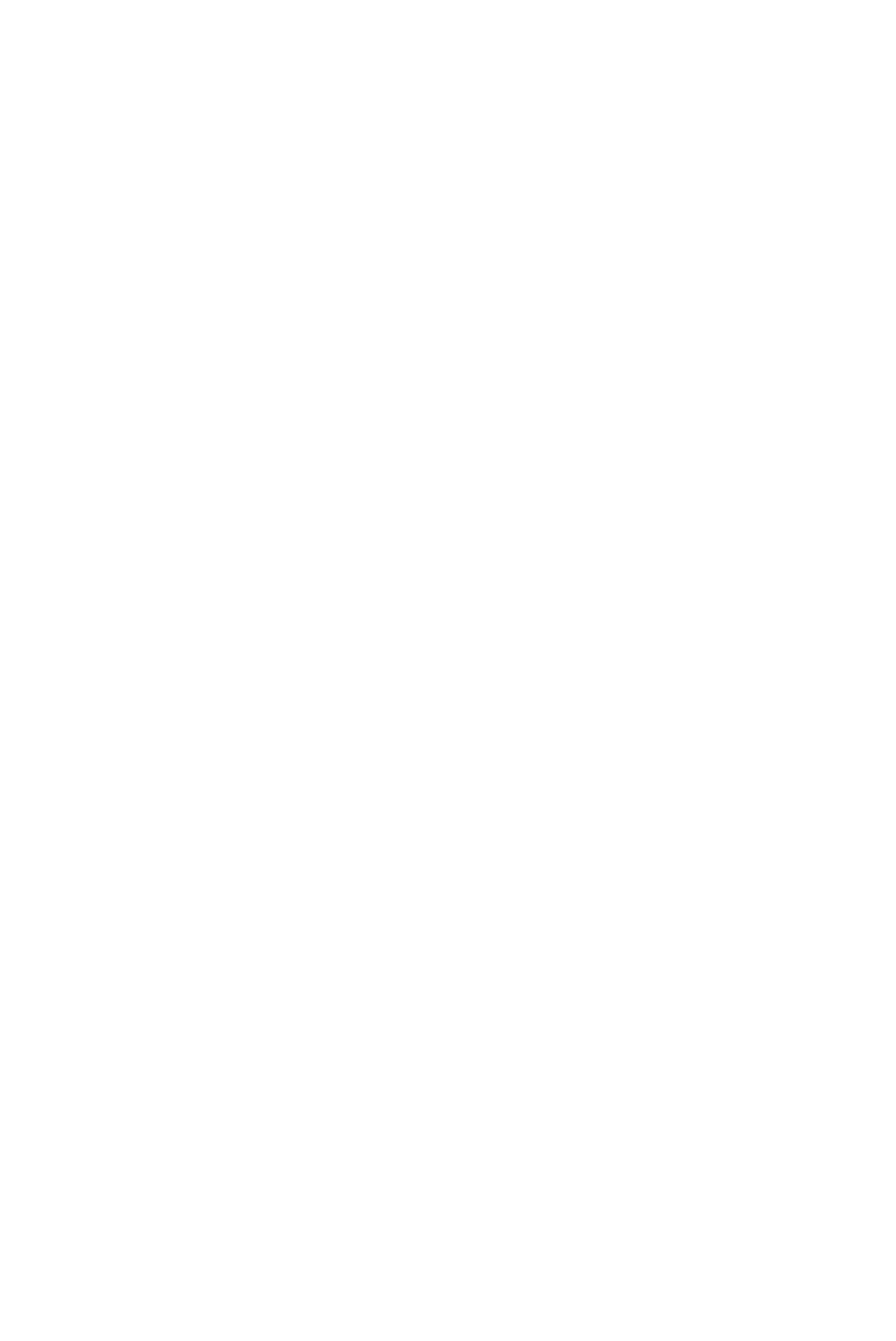
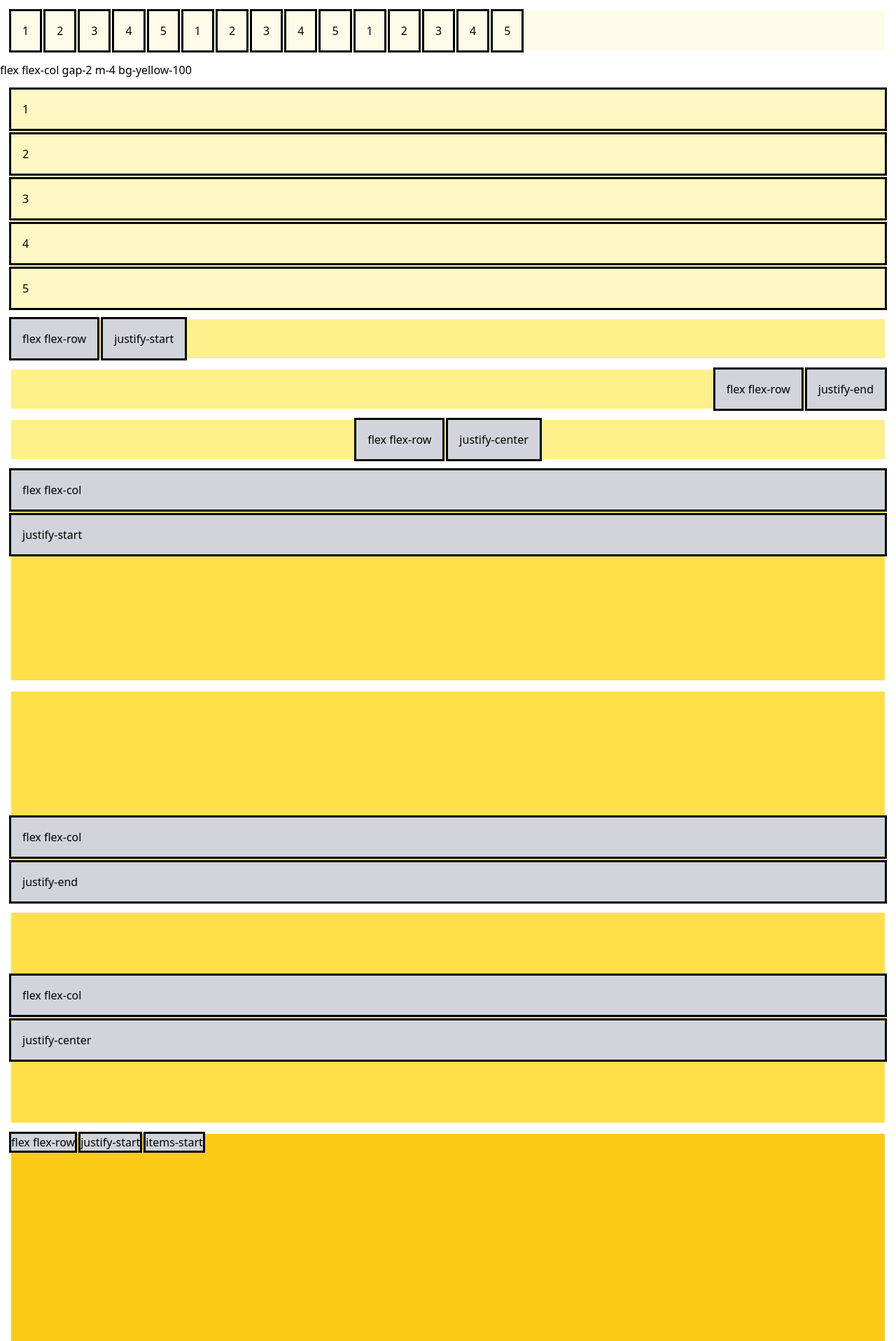
Before and after one commit to LisaMandarin/react-tasks, a React (Vite) app: page /flex/flexdemo in a window 1280 px wide. Before the commit this address had no page. Shown: the part 24-1940 px from the top of the page at 70% size. Before the commit the page ends 800 px from the top, so only its background shows below. Built offline with nearby package versions, Linux system fonts and the light colour scheme.

Commit message:
flexbox demo done

```diff
--- a/src/App.jsx
+++ b/src/App.jsx
@@ -4,6 +4,7 @@ import { Home } from "./Home"
 import { Callback } from "./useCallback/Callback"
 import { PositionDemo } from "./position/PositionDemo"
 import { DisplayDemo } from "./display/DisplayDemo"
+import { FlexDemo } from "./Flex/FlexDemo"
 
 export default function App() {
   return (
@@ -14,6 +15,7 @@ export default function App() {
         <Route path="/useCallback/callback" element={<Callback />} />
         <Route path="/position/positiondemo" element={< PositionDemo/>} />
         <Route path="/display/displaydemo" element={<DisplayDemo />}/>
+        <Route path="/flex/flexdemo" element={<FlexDemo />}/>
       </Routes>
     </>
   )
--- /dev/null
+++ b/src/Flex/FlexDemo.jsx
@@ -0,0 +1,124 @@
+import { Typography } from "antd"
+import { useEffect, useState } from "react"
+const { Link } = Typography
+
+export function FlexDemo() {
+    const [ divArray, setDivArray ] = useState([])
+    useEffect(() => {
+        setDivArray(Array.from({length: 5}, (_, i) => i+1))
+        // Array.from takes an object and mapFn as params
+        // Array.from(object, mapFunction, thisValue)
+    }, [])
+
+    return (
+        <div>
+            <div>flex gap-2 m-4 bg-yellow-50 flex-wrap</div>
+            <div className="flex gap-2 m-4 bg-yellow-50 flex-wrap">
+                {divArray && divArray.map((number) => (
+                    <div key={number} className="outline p-4">
+                        {number}
+                    </div>
+                ))}
+                {divArray && divArray.map((number) => (
+                    <div key={number} className="outline p-4">
+                        {number}
+                    </div>
+                ))}
+                {divArray && divArray.map((number) => (
+                    <div key={number} className="outline p-4">
+                        {number}
+                    </div>
+                ))}
+            </div>
+            <div>flex flex-col gap-2 m-4 bg-yellow-100</div>
+            <div className="flex flex-col gap-2 m-4 bg-yellow-100">
+                {divArray && divArray.map((number) => (
+                    <div key={number} className="outline p-4">
+                        {number}
+                    </div>
+                ))}
+            </div>
+            <div className="bg-yellow-200 flex justify-start gap-2 m-4">
+                <div className="bg-gray-300 p-4 outline">flex flex-row</div>
+                <div className="bg-gray-300 p-4 outline">justify-start</div>
+            </div>
+            <div className="bg-yellow-200 flex justify-end gap-2 m-4">
+                <div className="bg-gray-300 p-4 outline">flex flex-row</div>
+                <div className="bg-gray-300 p-4 outline">justify-end</div>
+            </div>
+            <div className="bg-yellow-200 flex justify-center gap-2 m-4">
+                <div className="bg-gray-300 p-4 outline">flex flex-row</div>
+                <div className="bg-gray-300 p-4 outline">justify-center</div>
+            </div>
+            <div className="bg-yellow-300 flex flex-col justify-start-start h-[300px] gap-2 m-4">
+                <div className="bg-gray-300 p-4 outline">flex flex-col</div>
+                <div className="bg-gray-300 p-4 outline">justify-start</div>
+            </div>
+            <div className="bg-yellow-300 flex flex-col justify-end h-[300px] gap-2 m-4">
+                <div className="bg-gray-300 p-4 outline">flex flex-col</div>
+                <div className="bg-gray-300 p-4 outline">justify-end</div>
+            </div>
+            <div className="bg-yellow-300 flex flex-col justify-center h-[300px] gap-2 m-4">
+                <div className="bg-gray-300 p-4 outline">flex flex-col</div>
+                <div className="bg-gray-300 p-4 outline">justify-center</div>
+            </div>
+            <div className="bg-yellow-400 h-[300px] flex flex-row justify-start items-start gap-2 m-4">
+                <div className="outline bg-gray-300">flex flex-row</div>
+                <div className="outline bg-gray-300">justify-start</div>
+                <div className="outline bg-gray-300">items-start</div>
+            </div>
+            <div className="bg-yellow-400 h-[300px] flex flex-row justify-start items-end gap-2 m-4">
+                <div className="outline bg-gray-300">flex flex-row</div>
+                <div className="outline bg-gray-300">justify-start</div>
+                <div className="outline bg-gray-300">items-end</div>
+            </div>
+            <div className="bg-yellow-400 h-[300px] flex flex-row justify-start items-center gap-2 m-4">
+                <div className="outline bg-gray-300">flex flex-row</div>
+                <div className="outline bg-gray-300">justify-start</div>
+                <div className="outline bg-gray-300">items-center</div>
+            </div>
+            <div className="bg-yellow-400 h-[300px] flex flex-row justify-start items-stretch gap-2 m-4">
+                <div className="outline bg-gray-300">flex flex-row</div>
+                <div className="outline bg-gray-300">justify-start</div>
+                <div className="outline bg-gray-300">items-stretch</div>
+            </div>
+            <div className="bg-yellow-500 h-[300px] flex flex-row justify-center items-center gap-2 m-4 relative">
+                <span className="absolute top-0 left-0">flex flex-row justify-center items-center gap-2 m-4</span>
+                {divArray && divArray.map((number) => (
+                    <div key={number} className="bg-gray-300 outline">
+                        {number}.
+                        <span>ABC</span>
+                    </div>
+                ))}
+            </div>
+            <div className="bg-yellow-600 h-[200px] flex flex-col justify-end items-start m-4 relative">
+                <div className="absolute top-0 left-0">flex flex-col justify-end items-start m-4</div>
+                { divArray && divArray.map((number) => (
+                    <div key={number} className="outline bg-gray-300">
+                        {number}.
+                        <span>ABCDE</span>
+                    </div>
+                ))}
+            </div>
+            <div className="bg-yellow-600 h-[200px] flex flex-col justify-end items-end m-4 relative">
+                <div className="absolute top-0 left-0">flex flex-col justify-end items-end m-4</div>
+                { divArray && divArray.map((number) => (
+                    <div key={number} className="outline bg-gray-300">
+                        {number}.
+                        <span>ABCDE</span>
+                    </div>
+                ))}
+            </div>
+            <div className="bg-yellow-600 h-[200px] flex flex-col justify-end items-center m-4 relative">
+                <div className="absolute top-0 left-0">flex flex-col justify-end items-center m-4</div>
+                { divArray && divArray.map((number) => (
+                    <div key={number} className="outline bg-gray-300">
+                        {number}.
+                        <span>ABCDE</span>
+                    </div>
+                ))}
+            </div>
+            <Link href="/" className="block text-center m-4">Home</Link>
+        </div>
+    )
+}
--- a/src/Home.jsx
+++ b/src/Home.jsx
@@ -6,7 +6,8 @@ export function Home() {
         {path: "/to-do-list/todolist", name: "Todo List"},
         {path: "/useCallback/callback", name: "useCallback"},
         {path: "/position/positiondemo", name: "Position"},
-        {path: "/display/displaydemo", name: "Display"}
+        {path: "/display/displaydemo", name: "Display"},
+        {path: "/flex/flexdemo", name: 'Flexbox'}
     ]
     return (
         <div className="flex flex-row gap-2 m-4">
--- a/src/output.css
+++ b/src/output.css
@@ -702,6 +702,10 @@ video {
   margin: 0.75rem;
 }
 
+.m-1 {
+  margin: 0.25rem;
+}
+
 .mx-3 {
   margin-left: 0.75rem;
   margin-right: 0.75rem;
@@ -880,12 +884,36 @@ video {
   flex-wrap: wrap;
 }
 
+.items-start {
+  align-items: flex-start;
+}
+
 .items-end {
   align-items: flex-end;
 }
 
 .items-center {
   align-items: center;
+}
+
+.items-baseline {
+  align-items: baseline;
+}
+
+.items-stretch {
+  align-items: stretch;
+}
+
+.justify-normal {
+  justify-content: normal;
+}
+
+.justify-start {
+  justify-content: flex-start;
+}
+
+.justify-end {
+  justify-content: flex-end;
 }
 
 .justify-center {
@@ -896,8 +924,16 @@ video {
   justify-content: space-between;
 }
 
+.justify-stretch {
+  justify-content: stretch;
+}
+
 .gap-2 {
   gap: 0.5rem;
+}
+
+.gap-1 {
+  gap: 0.25rem;
 }
 
 .border {
@@ -949,6 +985,46 @@ video {
   background-color: rgb(161 98 7 / var(--tw-bg-opacity));
 }
 
+.bg-yellow-50 {
+  --tw-bg-opacity: 1;
+  background-color: rgb(254 252 232 / var(--tw-bg-opacity));
+}
+
+.bg-yellow-100 {
+  --tw-bg-opacity: 1;
+  background-color: rgb(254 249 195 / var(--tw-bg-opacity));
+}
+
+.bg-black {
+  --tw-bg-opacity: 1;
+  background-color: rgb(0 0 0 / var(--tw-bg-opacity));
+}
+
+.bg-gray-300 {
+  --tw-bg-opacity: 1;
+  background-color: rgb(209 213 219 / var(--tw-bg-opacity));
+}
+
+.bg-yellow-300 {
+  --tw-bg-opacity: 1;
+  background-color: rgb(253 224 71 / var(--tw-bg-opacity));
+}
+
+.bg-yellow-400 {
+  --tw-bg-opacity: 1;
+  background-color: rgb(250 204 21 / var(--tw-bg-opacity));
+}
+
+.bg-yellow-500 {
+  --tw-bg-opacity: 1;
+  background-color: rgb(234 179 8 / var(--tw-bg-opacity));
+}
+
+.bg-yellow-600 {
+  --tw-bg-opacity: 1;
+  background-color: rgb(202 138 4 / var(--tw-bg-opacity));
+}
+
 .p-1 {
   padding: 0.25rem;
 }
@@ -963,6 +1039,10 @@ video {
 
 .text-end {
   text-align: end;
+}
+
+.align-middle {
+  vertical-align: middle;
 }
 
 .align-bottom {
```
